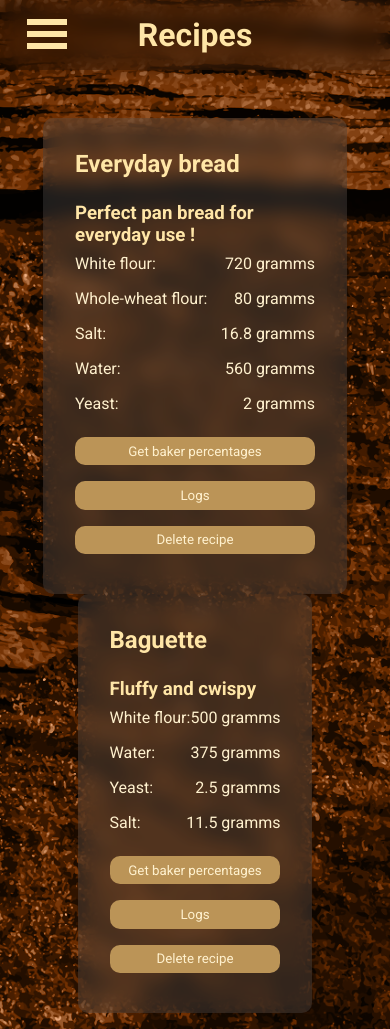
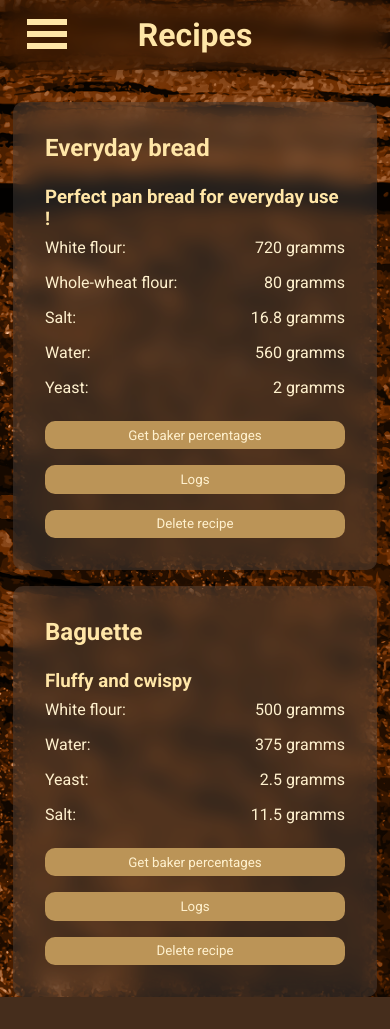
Before and after one commit to ahorguelin/cs50_final_project, a Flask app: page / in a window 390 px wide. After the commit the page ends 997 px from the top, so only its background shows below. Run offline with Flask 2, Linux system fonts and the light colour scheme; a user stored in the database is signed in.

Commit message:
css card responsive

```diff
--- a/static/style.css
+++ b/static/style.css
@@ -193,7 +193,7 @@ input[type=submit]:hover{
 
 /* action form styling */
 .action-form{
-    margin: 1em 0 0.5em 0;
+    margin-top: 1rem;
 }
 
 .action-form > input{
@@ -205,16 +205,20 @@ input[type=submit]:hover{
 .flex{
     display: flex;
     justify-content: center;
-    align-items: center;
     flex-wrap: wrap;
-    padding: 1em;
+    align-items: stretch;
+    gap: 1rem;
+}
+
+.flex > *{
+    flex: 1;
 }
 
 .card{
-    margin: auto;
+    position: relative;
     padding: 2em;
-    width: auto;
-    max-width: 15em;
+    min-width: 300px;
+    max-width: 25vw;
     border: none;
     border-radius: 10px;
     background:rgba(92, 92, 92, 0.301);
@@ -224,6 +228,7 @@ input[type=submit]:hover{
     -ms-transition: all .4s ease;
     -o-transition: all .4s ease;
     transition: all .4s ease;
+    animation: ease-right 0.5s;
 }
 
 .card:hover{
@@ -269,9 +274,7 @@ input[type=submit]:hover{
     font-weight: 600;
 }
 
-@media only screen and (max-width: 375px){
-    .card{
-        margin: auto;
-        width: 90vw;
-    }
+@keyframes ease-right {
+    from {transform: translateX(-30px);}
+    to {transform: translateX(0);}
 }
```
Also changed, not shown: templates/baker_per.html (+10 -8 lines), bakery.db.
